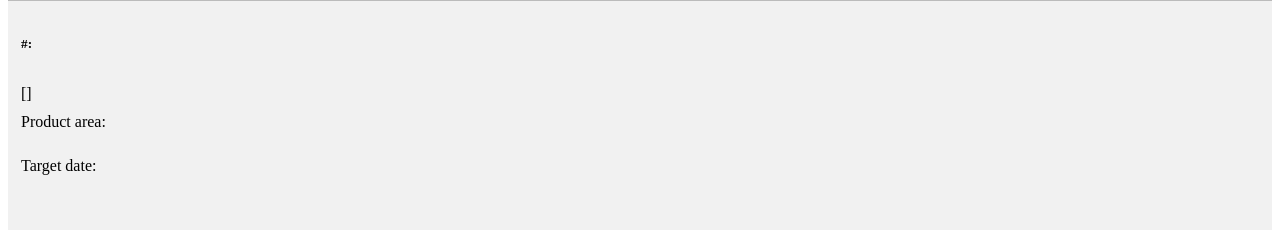
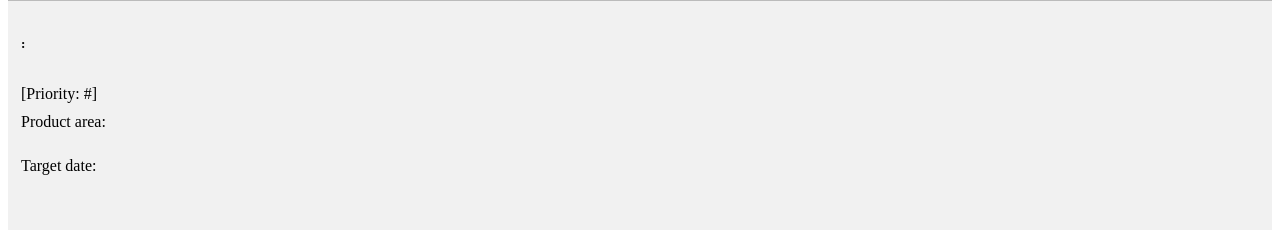
Before and after one commit to quinnajames/feature_requester, a Flask app: template feature_requester/templates/show_features.html in a window 1280 px wide. Shown: the part 431-665 px from the top of the page. Run offline with Flask 2, Linux system fonts and the light colour scheme; the template is opened without the code that fills it, so the values that code supplies are empty; parts of the project's set-up code (start-up, migrations or seed data) failed here and were passed over; some libraries are stand-ins or nearby versions.

Commit message:
Implement priority-per-client uniqueness constraint

```diff
--- a/feature_requester/feature_requester.py
+++ b/feature_requester/feature_requester.py
@@ -32,23 +32,25 @@
     title = db.Column(db.String(100), nullable=False)
     description = db.Column(db.String(500), nullable=False)
     client = db.Column(db.String(30), nullable=False)
-    client_priority = db.Column(db.Integer, nullable=False, unique=True)
+    priority = db.Column(db.Integer, nullable=False)
+    client_priority = db.Column(db.String(35), nullable=False, unique=True)
     target_date = db.Column(db.DateTime, nullable=False)
     product_area = db.Column(db.String(30), nullable=False)
 
-    def __init__(self, title, description, client, client_priority,
+    def __init__(self, title, description, client, priority, client_priority,
         target_date, product_area):
         self.title = title
         self.description = description
         self.client = client
+        self.priority = priority
         self.client_priority = client_priority
         self.target_date = target_date
         self.product_area = product_area
     def __repr__(self):
-        return "<Feature(title='%s', description='%s', client='%s', client_priority='%d', \
-                target_date='%s', product_area='%s')>" % (
-                            self.title, self.description, self.client, self.client_priority,
-                            self.target_date.isoformat(), self.product_area)
+        return "<Feature(title='%s', description='%s', client='%s', priority='%d', \
+                client_priority='%s', target_date='%s', product_area='%s')>" % (
+                            self.title, self.description, self.client, self.priority,
+                            self.client_priority, self.target_date.isoformat(), self.product_area)
     def as_dict(self):
         return {c.name: getattr(self, c.name) for c in self.__table__.columns}
 
@@ -87,13 +89,14 @@
     date_array = [int(x) for x in json['target_date'].split('/')];
     python_date = date(date_array[2], date_array[0], date_array[1]);
     input = Feature(json['title'], json['description'], json['client'],
-            json['client_priority'], python_date, json['product_area'])
+            json['priority'], json['client_priority'], python_date, json['product_area'])
     db.session.add(input)
     db.session.commit()
     id = Feature.query.order_by(-Feature.id).first().id
     return jsonify({"title": json['title'],
                     "description": json['description'],
                     "client": json['client'],
+                    "priority": json['priority'],
                     "client_priority": json['client_priority'],
                     "target_date": json['target_date'],
                     "product_area": json['product_area'],
--- a/feature_requester/static/app.js
+++ b/feature_requester/static/app.js
@@ -1,10 +1,10 @@
-Feature = function(title, description, client, client_priority,
+Feature = function(title, description, client, priority,
       target_date, product_area, id) {
   let self = this;
   self.title = ko.observable(title);
   self.description = ko.observable(description);
   self.client = ko.observable(client);
-  self.client_priority = ko.observable(client_priority);
+  self.priority = ko.observable(priority);
   self.target_date = ko.observable(target_date);
   self.product_area = ko.observable(product_area);
   self.id = id;
@@ -17,6 +17,10 @@
     else {
       return 'clienta';
     }
+  })
+  // This will let us enforce a uniqueness constraint.
+  self.client_priority = ko.pureComputed(function() {
+    return self.client() + "_" + self.priority();
   })
 }
 
@@ -42,7 +46,7 @@
     console.log(json.features);
     var featureModels = $.map(json.features, function(item) {
       return new Feature(item.title, item.description, item.client,
-        item.client_priority, item.target_date, item.product_area, item.id);
+        item.priority, item.target_date, item.product_area, item.id);
     });
     return featureModels;
   }
@@ -59,15 +63,15 @@
   }
 
   self.makeFeatureFromData = function() {
-    return new Feature({
-      title: data.title,
-      description: data.description,
-      client: data.client,
-      client_priority: data.client_priority,
-      target_date: data.target_date,
-      product_area: data.product_area,
-      id: data.id
-    });
+    return new Feature(
+      data.title,
+      data.description,
+      data.client,
+      data.priority,
+      data.target_date,
+      data.product_area,
+      data.id
+    );
   }
 
   self.addFeature = function() {
@@ -75,10 +79,12 @@
       'title': self.newFeature.title(),
       'description': self.newFeature.description(),
       'client': self.newFeature.client(),
+      'priority': self.newFeature.priority(),
       'client_priority': self.newFeature.client_priority(),
       'target_date': self.newFeature.target_date(),
       'product_area': self.newFeature.product_area()
     };
+    console.log(data);
     return $.ajax({
       url: '/add',
       contentType: 'application/json',
@@ -87,7 +93,7 @@
       dataType: 'json',
       success: (serverData) => {
         //console.log(serverData);
-        self.features.unshift(makeFeatureFromData(serverData));
+        self.features.unshift(self.makeFeatureFromData(serverData));
       },
       error: () => {
         return console.log("Failed to save");
--- a/feature_requester/templates/show_features.html
+++ b/feature_requester/templates/show_features.html
@@ -38,38 +38,38 @@
             </div>
         </div>
 
-          <form data-bind="submit: addFeature, with: newFeature">
+          <form id="featureForm" data-bind="submit: addFeature, with: newFeature">
       <div class="row">
           <div class="col">
             <label for="title">Title:</label>
-              <input id="title" name="title" data-bind="value: title" class="form-control" type="text" size="30" name=title />
+              <input id="title" name="title" data-bind="value: title" class="form-control" type="text" size="30" name=title required/>
           </div>
       </div>
       <div class="row">
         <div class="col">
           <label for="client">Client:</label>
-          <select id="client" name="client" data-bind="options: $root.clientOptions, value: client" class="form-control"></select>
+          <select id="client" name="client" data-bind="options: $root.clientOptions, value: client" class="form-control" required></select>
         </div>
         <div class="col">
           <label for="target_date">Target date:</label>
-          <input type="text" id="target_date" name="target_date" data-bind="datepicker: {}, value: target_date" type="date" class="form-control"></select>
+          <input type="text" id="target_date" name="target_date" data-bind="datepicker: {}, value: target_date" type="date" class="form-control" required></select>
         </div>
       </div>
       <div class="row">
         <div class="col">
             <label for="description">Description:</label>
-              <textarea id="description" name="description" data-bind="value: description" class="form-control" size="300"></textarea>
+              <textarea id="description" name="description" data-bind="value: description" class="form-control" size="300" required></textarea>
         </div>
       </div>
 
       <div class="row">
         <div class="col">
           <label for="priority">Priority:</label>
-            <input id="client_priority" name="client_priority" data-bind="value: client_priority" type="number" class="form-control" size="5" />
+            <input id="priority" name="priority" data-bind="value: priority" type="number" class="form-control" size="5" required/>
         </div>
         <div class="col">
           <label for="product_area">Product Area:</label>
-          <select id="product_area" name="product_area" data-bind="options: $root.productOptions, value: product_area" class="form-control"></select>
+          <select id="product_area" name="product_area" data-bind="options: $root.productOptions, value: product_area" class="form-control" required></select>
         </div>
       </div>
       <div class="row">
@@ -86,17 +86,17 @@
   </div>
   <div class="container">
 
-    <!--ko foreach: features -->
 
-    <div class="feature-margin" data-bind="visible: $root.features().length > 0">
+  <!-- ko if: $root.features().length > 0 -->
+    <div class="feature-margin" data-bind="foreach: features">
       <div data-bind="css: clientClass">
         <div class="row">
           <div class="col">
-              <h5>#<span data-bind="text: client_priority"></span>:
+              <h5><span data-bind="text: client"></span>:
                 <span data-bind="text: title"></span></h5>
           </div>
           <div class="col">
-              [<span data-bind="text: client"></span>]
+              [Priority: #<span data-bind="text: priority"></span>]
           </div>
         </div>
         <div class="row">
@@ -114,13 +114,14 @@
         </div>
       </div>
     </div>
+
     <!-- /ko -->
+    <!-- ko if: $root.features().length === 0 -->
 
-
-        <ul data-bind="visible: $root.features().length === 0">
+        <ul>
           <li><em>No features have been added yet.</em></li>
     </ul>
-
+    <!-- /ko -->
   </div>
 
     <!-- js -->
@@ -129,7 +130,6 @@
     <script src="{{ url_for('bower.static', filename='jquery-ui/jquery-ui.min.js') }}"></script>
     <script src="{{ url_for('bower.static', filename='knockout/dist/knockout.js') }}"></script>
     <script src="{{ url_for('bower.static', filename='knockout-jqueryui/dist/knockout-jqueryui.js') }}"></script>
-
     <script src="{{ url_for('static', filename='app.js') }}"></script>
 </body>
 </html>
```
Also changed, not shown: 1 other file.
